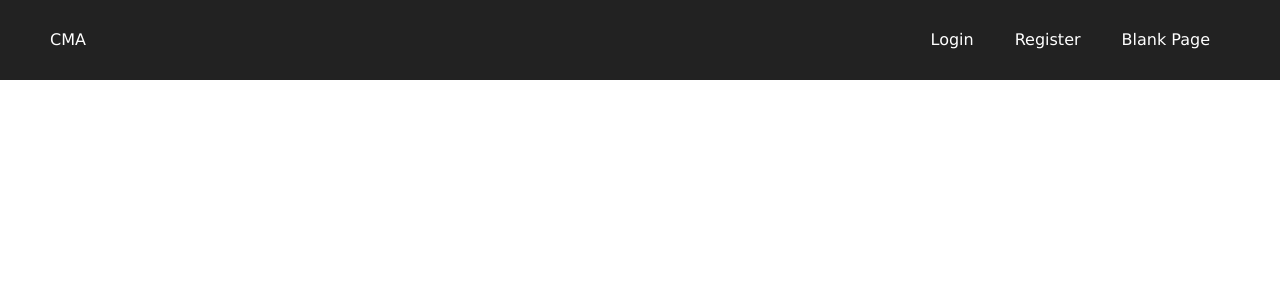
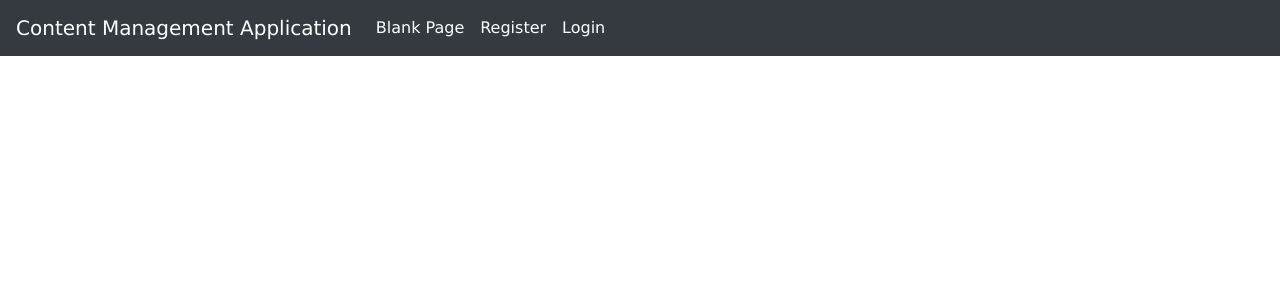
Before and after one commit to majczel23000/Authentication, an Angular app in the folder frontend/: page / in a window 1280 px wide. Shown: the top 300 px of the page. Built offline with nearby package versions, Linux system fonts and the light colour scheme.

Commit message:
first commit

```diff
--- a/frontend/src/app/navbar/navbar.component.html
+++ b/frontend/src/app/navbar/navbar.component.html
@@ -1,13 +1,20 @@
-<div id="navbar">
-  <div id="companyName">
-    CMA
-  </div>
-  <div id="mainMenu">
-    <ul>
-      <li><a routerLink="/">Blank Page</a></li>
-      <li><a routerLink="/register">Register</a></li>
-      <li><a routerLink="/login">Login</a></li>
+<nav class="navbar navbar-expand-lg  navbar-dark bg-dark">
+  <a class="navbar-brand" href="#">Content Management Application</a>
+  <button class="navbar-toggler" type="button" data-toggle="collapse" data-target="#navbarSupportedContent" aria-controls="navbarSupportedContent" aria-expanded="false" aria-label="Toggle navigation">
+    <span class="navbar-toggler-icon"></span>
+  </button>
+
+  <div class="collapse navbar-collapse" id="navbarSupportedContent">
+    <ul class="navbar-nav mr-auto">
+      <li class="nav-item active">
+        <a class="nav-link" routerLink="/">Blank Page</a>
+      </li>
+      <li class="nav-item active">
+          <a class="nav-link" routerLink="/register">Register</a>
+      </li>
+      <li class="nav-item active">
+        <a class="nav-link" routerLink="/login">Login</a>
+      </li>
     </ul>
   </div>
-  <div class="clear"></div>
-</div>
+</nav>
--- a/frontend/src/app/register/register.component.html
+++ b/frontend/src/app/register/register.component.html
@@ -1,3 +1,4 @@
+
 
 <form id="formData" #userData="ngForm" (ngSubmit)="registerUser(userData.value)">
     <input matInput placeholder="firstname" name="firstname" type="text" ngModel>
--- a/frontend/src/index.html
+++ b/frontend/src/index.html
@@ -7,8 +7,12 @@
 
   <meta name="viewport" content="width=device-width, initial-scale=1">
   <link rel="icon" type="image/x-icon" href="favicon.ico">
+  <link rel="stylesheet" href="https://stackpath.bootstrapcdn.com/bootstrap/4.1.1/css/bootstrap.min.css" integrity="sha384-WskhaSGFgHYWDcbwN70/dfYBj47jz9qbsMId/iRN3ewGhXQFZCSftd1LZCfmhktB" crossorigin="anonymous">
 </head>
 <body>
   <app-root></app-root>
+  <script src="https://code.jquery.com/jquery-3.3.1.slim.min.js" integrity="sha384-q8i/X+965DzO0rT7abK41JStQIAqVgRVzpbzo5smXKp4YfRvH+8abtTE1Pi6jizo" crossorigin="anonymous"></script>
+<script src="https://cdnjs.cloudflare.com/ajax/libs/popper.js/1.14.3/umd/popper.min.js" integrity="sha384-ZMP7rVo3mIykV+2+9J3UJ46jBk0WLaUAdn689aCwoqbBJiSnjAK/l8WvCWPIPm49" crossorigin="anonymous"></script>
+<script src="https://stackpath.bootstrapcdn.com/bootstrap/4.1.1/js/bootstrap.min.js" integrity="sha384-smHYKdLADwkXOn1EmN1qk/HfnUcbVRZyYmZ4qpPea6sjB/pTJ0euyQp0Mk8ck+5T" crossorigin="anonymous"></script>
 </body>
 </html>
--- a/frontend/src/styles.css
+++ b/frontend/src/styles.css
@@ -1,4 +1,5 @@
 /* You can add global styles to this file, and also import other style files */
+@import "../node_modules/bootstrap/dist/css/bootstrap.min.css";
 body{
   margin: 0px !important;
   font-family: Verdana;
```
